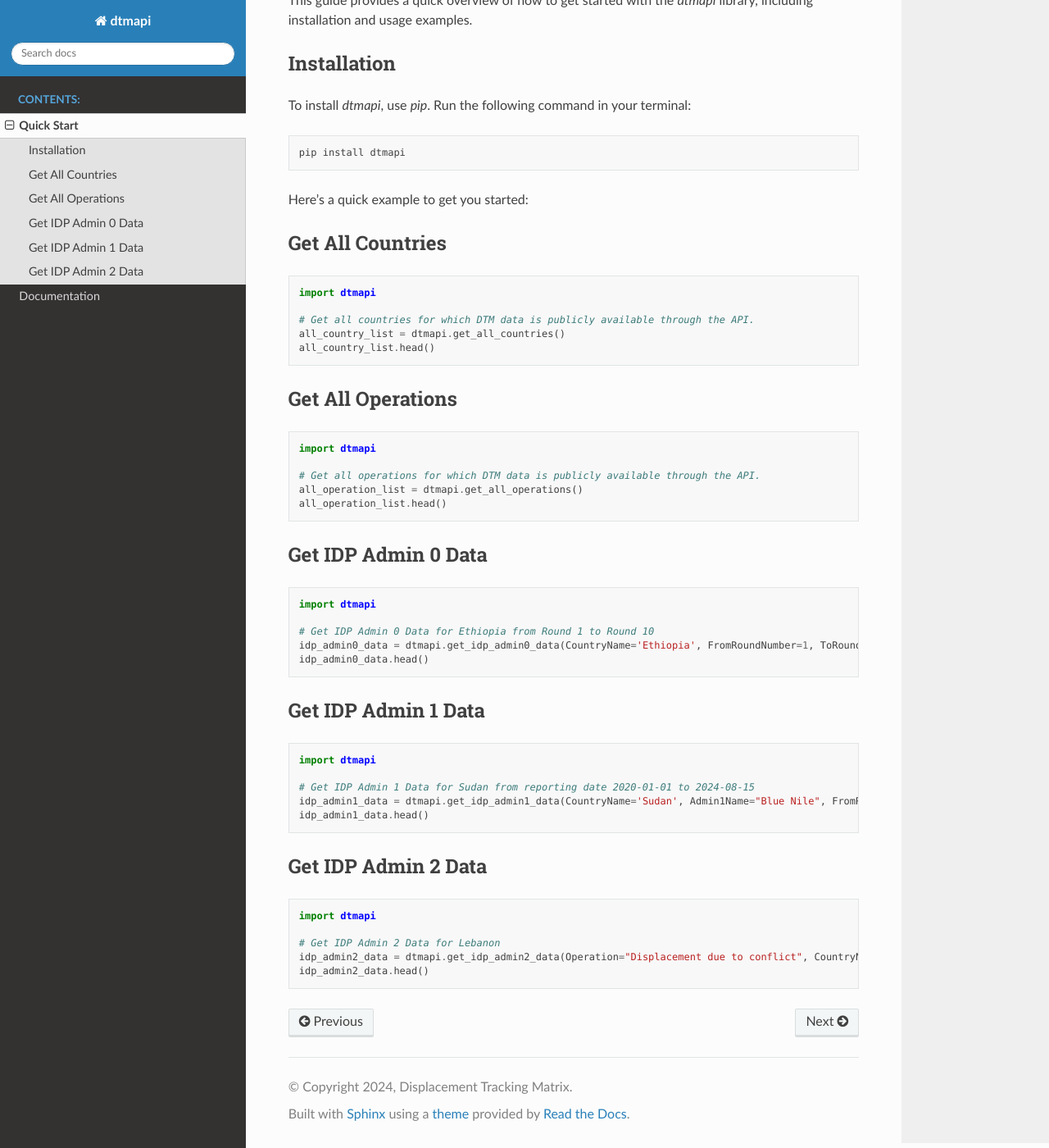
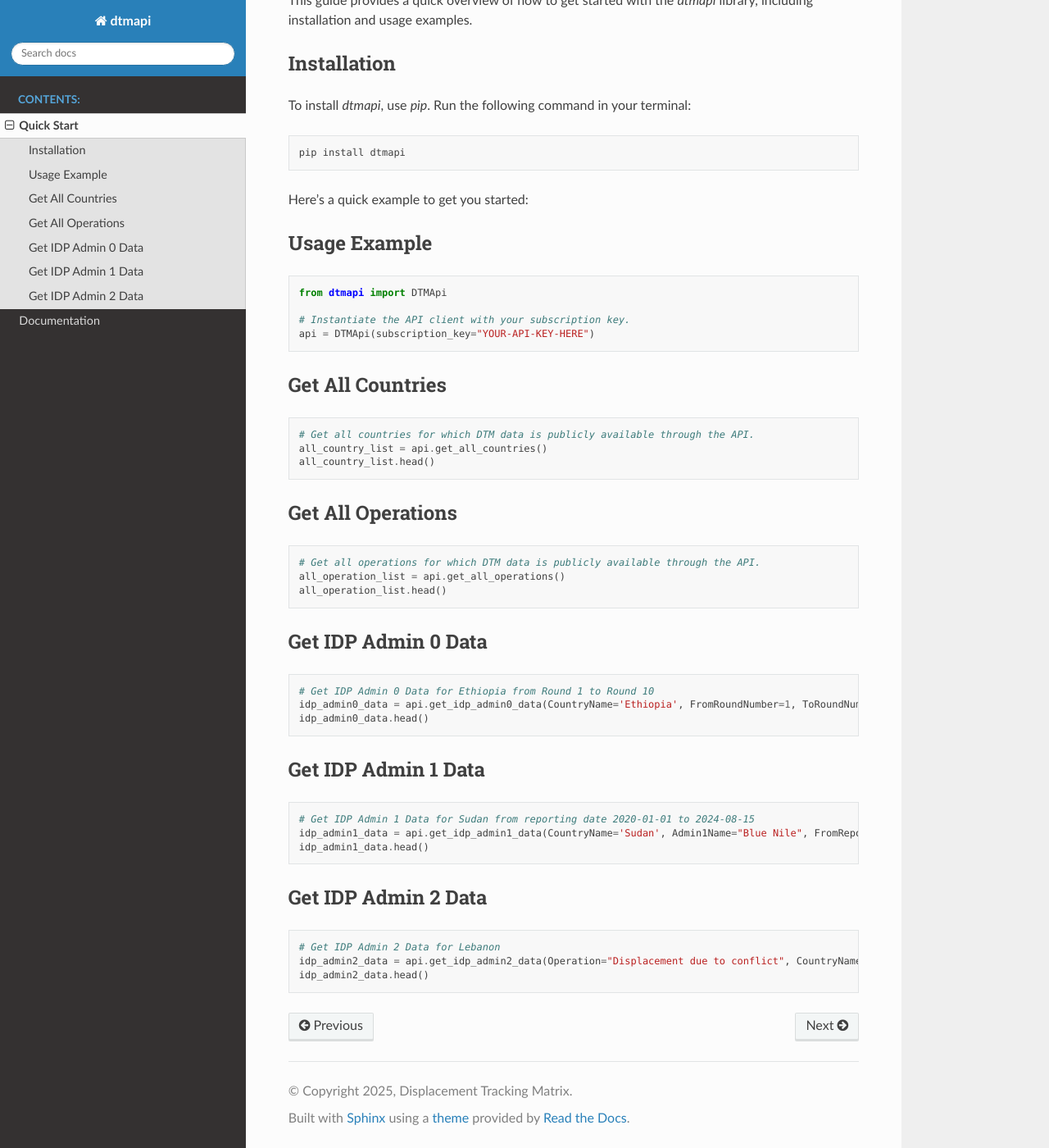
Before and after one commit to Displacement-Tracking-Matrix/dtmapi, a Sphinx documentation site: the page built from docs/usage.rst, in a window 1280 px wide and 1400 px high, scrolled down 171 px. Shown: the whole window at 82% size. Built offline with Sphinx 7.4.7 and the Read the Docs theme 3.1.0, drawn with Linux system fonts in a browser that asks for light colours.

```diff
--- a/docs/conf.py
+++ b/docs/conf.py
@@ -12,9 +12,9 @@ import sys
 sys.path.insert(0, os.path.abspath(".."))
 
 project = "dtmapi"
-copyright = "2024, Displacement Tracking Matrix"
+copyright = "2025, Displacement Tracking Matrix"
 author = "Displacement Tracking Matrix"
-release = "0.0.5"
+release = "0.1.3"
 
 # -- General configuration ---------------------------------------------------
 # https://www.sphinx-doc.org/en/master/usage/configuration.html#general-configuration
@@ -33,4 +33,4 @@ exclude_patterns = ["_build", "Thumbs.db", ".DS_Store"]
 # https://www.sphinx-doc.org/en/master/usage/configuration.html#options-for-html-output
 
 html_theme = "sphinx_rtd_theme"
-html_static_path = ["_static"]
+# html_static_path = ["_static"]
--- a/docs/usage.rst
+++ b/docs/usage.rst
@@ -15,15 +15,23 @@ To install `dtmapi`, use `pip`. Run the following command in your terminal:
 
 Here's a quick example to get you started:
 
+Usage Example
+-------------
+.. code-block:: python
+
+   from dtmapi import DTMApi
+
+   # Instantiate the API client with your subscription key.
+   api = DTMApi(subscription_key="YOUR-API-KEY-HERE")
+
+
 Get All Countries
 ---------------------
 
 .. code-block:: python
 
-    import dtmapi
-
     # Get all countries for which DTM data is publicly available through the API.
-    all_country_list = dtmapi.get_all_countries()
+    all_country_list = api.get_all_countries()
     all_country_list.head()
 
 
@@ -32,10 +40,8 @@ Get All Operations
 
 .. code-block:: python
 
-    import dtmapi
-
     # Get all operations for which DTM data is publicly available through the API.
-    all_operation_list = dtmapi.get_all_operations()
+    all_operation_list = api.get_all_operations()
     all_operation_list.head()
 
 
@@ -44,10 +50,8 @@ Get IDP Admin 0 Data
 
 .. code-block:: python
 
-    import dtmapi
-
     # Get IDP Admin 0 Data for Ethiopia from Round 1 to Round 10
-    idp_admin0_data = dtmapi.get_idp_admin0_data(CountryName='Ethiopia', FromRoundNumber=1, ToRoundNumber=10, to_pandas=True)
+    idp_admin0_data = api.get_idp_admin0_data(CountryName='Ethiopia', FromRoundNumber=1, ToRoundNumber=10)
     idp_admin0_data.head()
 
 Get IDP Admin 1 Data
@@ -55,10 +59,8 @@ Get IDP Admin 1 Data
 
 .. code-block:: python
 
-    import dtmapi
-
     # Get IDP Admin 1 Data for Sudan from reporting date 2020-01-01 to 2024-08-15
-    idp_admin1_data = dtmapi.get_idp_admin1_data(CountryName='Sudan', Admin1Name="Blue Nile", FromReportingDate='2020-01-01', ToReportingDate='2024-08-15', to_pandas=True)
+    idp_admin1_data = api.get_idp_admin1_data(CountryName='Sudan', Admin1Name="Blue Nile", FromReportingDate='2020-01-01', ToReportingDate='2024-08-15')
     idp_admin1_data.head()
 
 Get IDP Admin 2 Data
@@ -66,8 +68,6 @@ Get IDP Admin 2 Data
 
 .. code-block:: python
 
-    import dtmapi
-
     # Get IDP Admin 2 Data for Lebanon
-    idp_admin2_data = dtmapi.get_idp_admin2_data(Operation="Displacement due to conflict", CountryName='Lebanon', to_pandas=True)
+    idp_admin2_data = api.get_idp_admin2_data(Operation="Displacement due to conflict", CountryName='Lebanon')
     idp_admin2_data.head()
```
Also changed, not shown: docs/dtmapi.rst (+2 -11 lines), docs/index.rst (+62 -26 lines).
